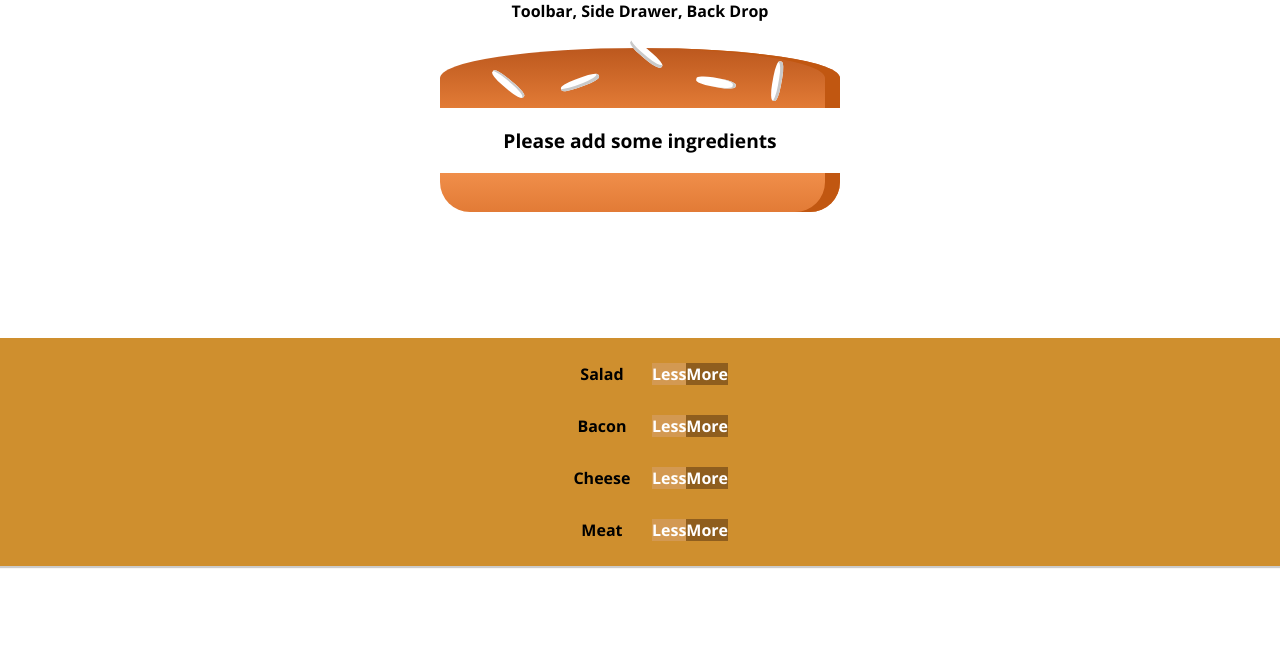
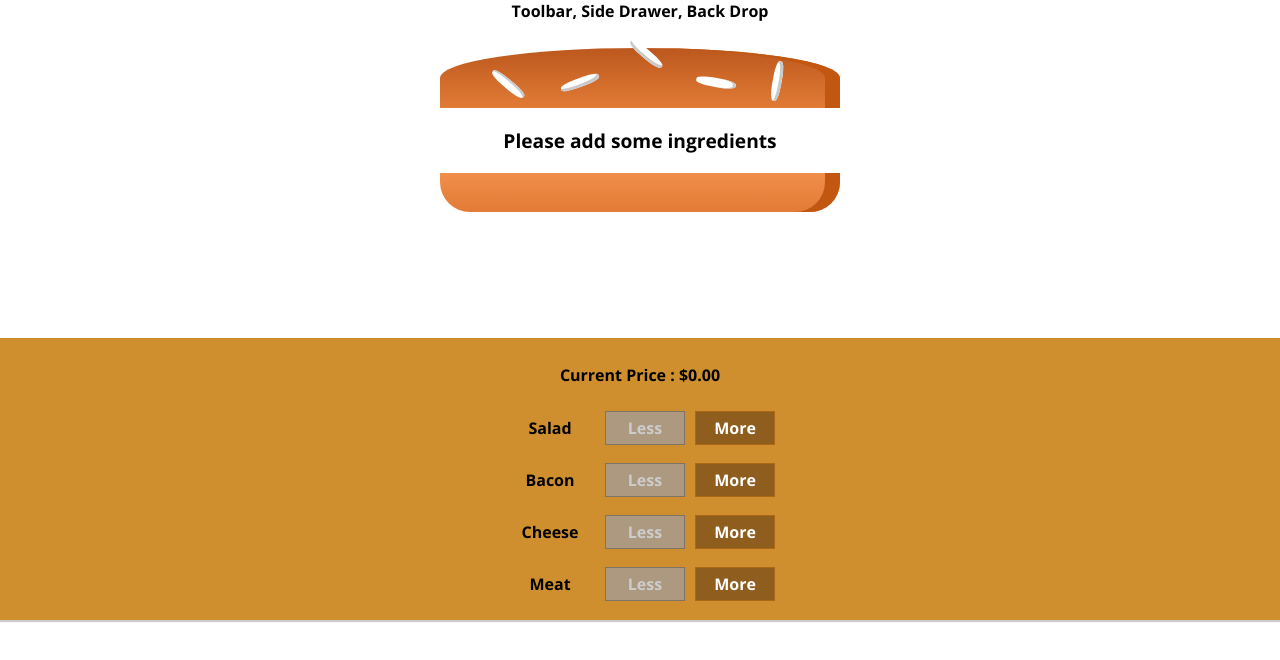
Before and after one commit to Win-key/The-Burger-Builder, a React (Create React App) app: page / in a window 1280 px wide. Shown: the top 660 px of the page. Built offline with nearby package versions, Linux system fonts and the light colour scheme.

Commit message:
Price added

```diff
--- a/src/components/Burger/BuildControls/BuildControl/BuildControl.js
+++ b/src/components/Burger/BuildControls/BuildControl/BuildControl.js
@@ -5,8 +5,8 @@ const BuildControl = props => {
     return(
         <div className={classes.BuildControl}>
             <div className={classes.Label}>{props.label}</div>
-            <div className={classes.Less} onClick={props.less}>Less</div>
-            <div className={classes.More} onClick={props.more}>More</div>
+            <button className={classes.Less} onClick={props.less} disabled={props.disable}>Less</button>
+            <button className={classes.More} onClick={props.more} >More</button>
         </div>
     )
 }
--- a/src/components/Burger/BuildControls/BuildControls.js
+++ b/src/components/Burger/BuildControls/BuildControls.js
@@ -10,13 +10,15 @@ const controls = [
 ]
 const BuildControls = props => {
         return <div className={classes.BuildControls}>
+            <p><strong>Current Price : ${props.price.toFixed(2)}</strong></p>
             {
                 controls.map((control) => {
                     return <BuildControl
                             label={control.label}
                             key={control.type}
                             more={()=>props.more(control.type)}
-                            less={()=>props.less(control.type)}/>
+                            less={()=>props.less(control.type)}
+                            disable={props.disable[control.type]}/>
                 })
             }
         </div>
--- a/src/containers/BurgerBuilder/BurgerBuilder.js
+++ b/src/containers/BurgerBuilder/BurgerBuilder.js
@@ -44,12 +44,18 @@ class BurgerBuilder extends Component{
     }
 
     render(){
+        let disabledInfo = {...this.state.ingredient};
+        for(let ingr in disabledInfo){
+            disabledInfo[ingr] = disabledInfo[ingr] <=0;
+        }
         return(
             <Auxilary>
                 <Burger ingredients={this.state.ingredient} />
                 <BuildControls
                     more={this.addIngredientHandler}
-                    less={this.removeIngredientHandler} />
+                    less={this.removeIngredientHandler}
+                    disable={disabledInfo}
+                    price={this.state.totalPrice}/>
             </Auxilary>
         );
     }
```
